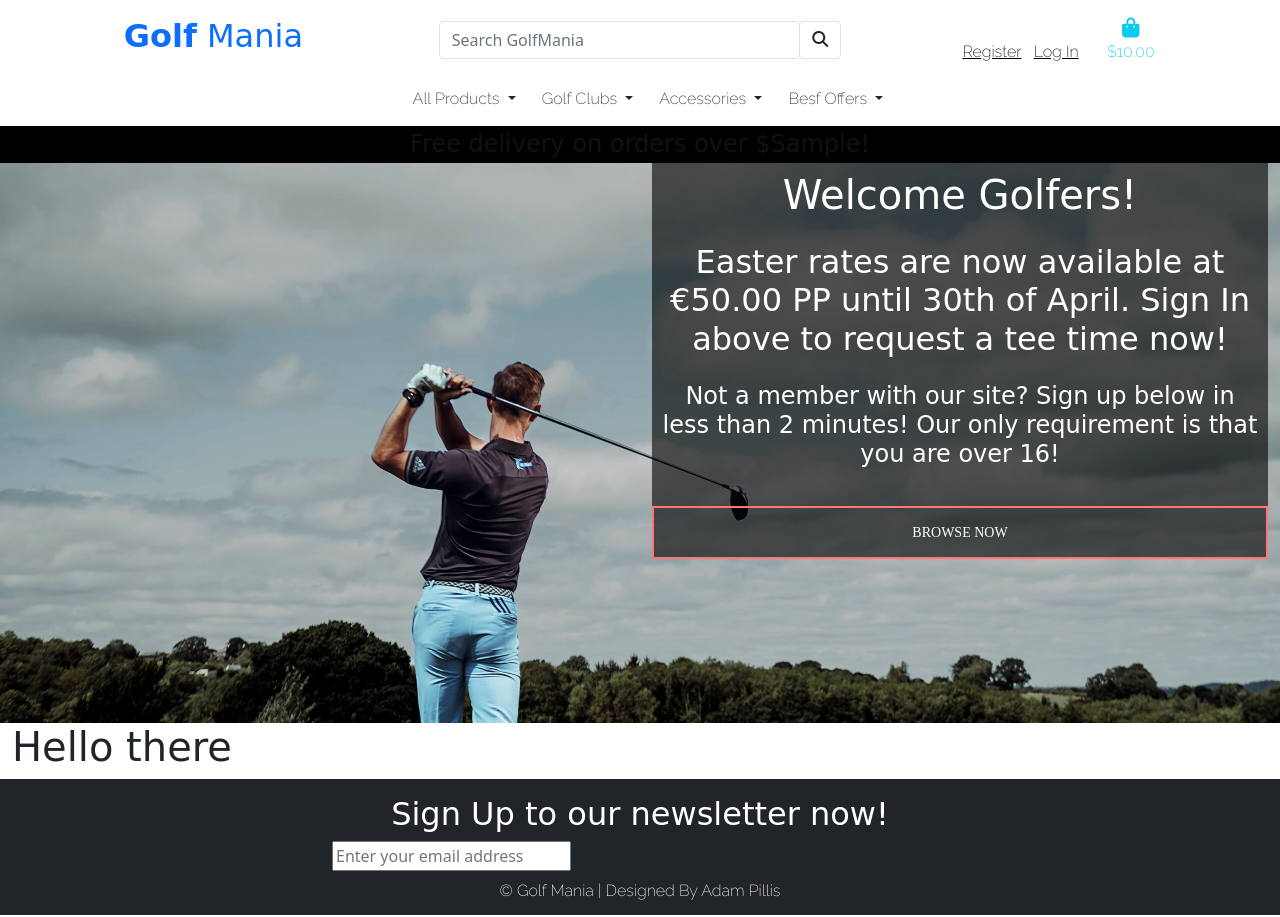
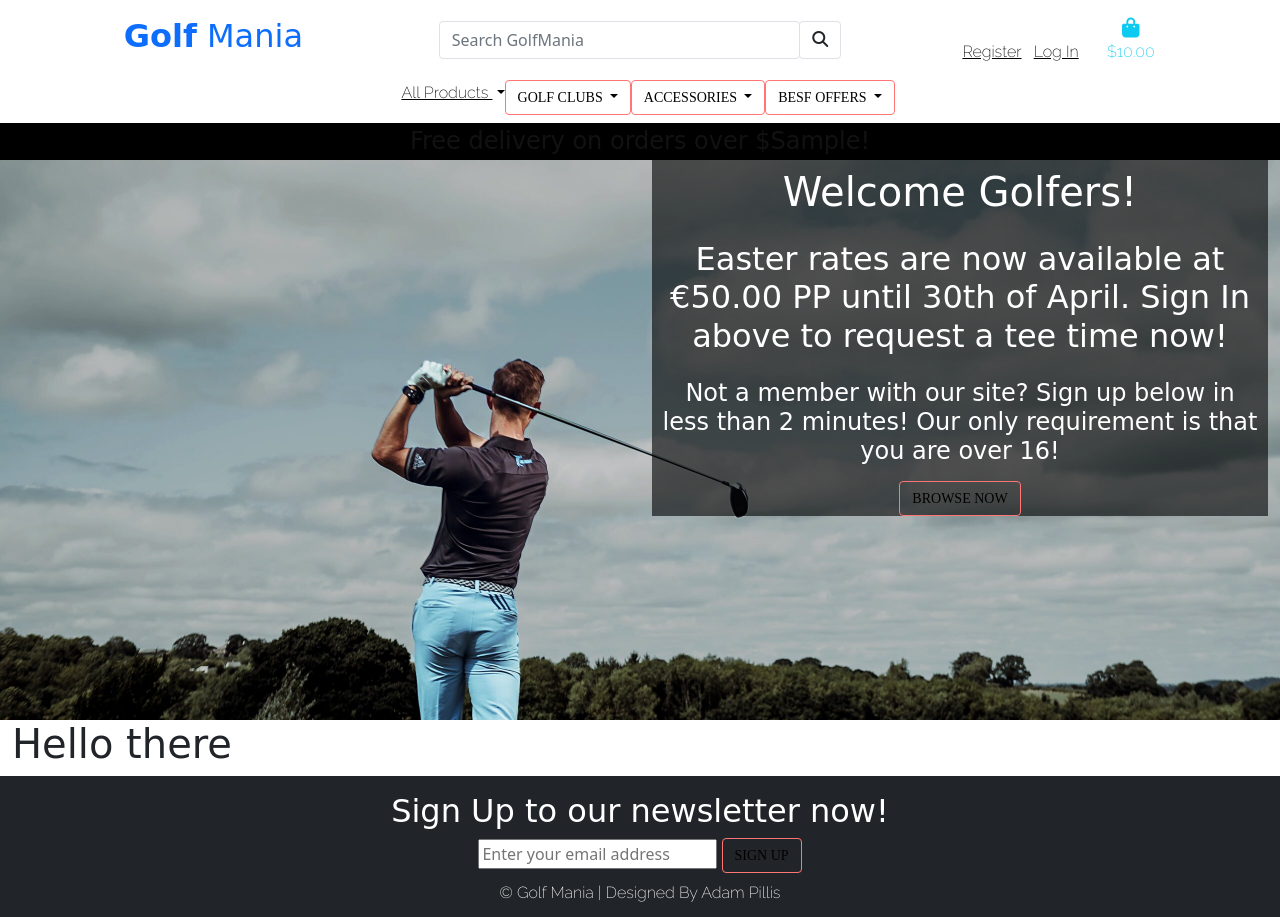
Before and after one commit to AdamPillis/GolfMania, a Django app: template home/templates/home/index.html in a window 1280 px wide. Run offline with Django 3.2, Linux system fonts and the light colour scheme; the template is opened without the code that fills it: most values are stand-ins (such as "Sample title", 1, 10 or a date in 2020); some libraries are stand-ins or nearby versions; some web fonts are replaced.

Commit message:
Import general button style and fix button issue

```diff
--- a/home/templates/home/index.html
+++ b/home/templates/home/index.html
@@ -20,7 +20,7 @@
                     <h2 class="mb-2 p-2 text-white">Easter rates are now available at €50.00 PP until 30th of April. Sign In above to request a tee time now!</h2>
                     <h4 class="p-2 text-white">Not a member with our site? Sign up below in less than 2 minutes! Our only requirement is that you are over 16!</h4>
 
-                    <a class="bttn bttn-hover" href="">Browse Now</a>
+                    <a class="btn btn1" href="">Browse Now</a>
                 </div>
             </div>
         </div>
--- a/static/css/base.css
+++ b/static/css/base.css
@@ -23,22 +23,21 @@ a:hover {
 
 /* setting general button design */
 /* design idea from 'Animated CSS Buttons'  */
-.bttn{
+.btn{
   position: relative;
-  display: block;
-  color: white;
+
+  color: black;
   font-size: 14px;
   font-family: "montserrat";
   text-decoration: none;
-  margin: 30px 0;
-  border: 2px solid #ff7675;
-  padding: 14px 60px;
+  border: 1px solid #ff7675;
   text-transform: uppercase;
   overflow: hidden;
   transition: 1s all ease;
 }
-.bttn::before{
+.btn::before{
   background: #ff7675;
+  color: white;
   content: "";
   position: absolute;
   top: 50%;
@@ -48,11 +47,14 @@ a:hover {
   transition: all 0.6s ease;
 }
 /* general button hover effect */
-.bttn-hover::before{
+.btn1:hover {
+  color: white;
+}
+.btn1::before{
   width: 0%;
   height: 100%;
 }
-.bttn-hover:hover::before{
+.btn1:hover::before{
   width: 100%;
 }
 
@@ -85,7 +87,7 @@ a:hover {
   width: 100%;
   overflow: hidden;
   position: relative;
-  z-index: 1000;
+  z-index: 10;
 }
 
 .landing-image .container-fluid .text-center {
--- a/templates/base.html
+++ b/templates/base.html
@@ -51,7 +51,7 @@
                     <div class="input-group w-100">
                         <input class="form-control border border-black rounded-2" type="text" name="search" placeholder="Search GolfMania">
                         <div class="input-group-append">
-                            <button class="form-control btn border rounded-2" type="submit">
+                            <button class="form-control border rounded-2" type="submit">
                                 <span class="icon">
                                     <i class="fas fa-search"></i>
                                 </span>
@@ -64,10 +64,10 @@
                 <ul class="list-inline list-unstyled text-center text-lg-right my-0">
                     {% if request.user.is_authenticated %}
                         <li class="list-inline-item dropdown">
-                            <button class="btn dropdown-toggle" type="button" id="dropdownMenu" data-bs-toggle="dropdown" aria-expanded="false">
+                            <a class="text-decoration-none" type="button" id="dropdownMenu" data-bs-toggle="dropdown" aria-expanded="false">
                                 <div><i class="fas fa-user fa-lg"></i></div>
                                 <p class="my-0">My Account</p>
-                            </button>
+                            </a>
                             <ul class="dropdown-menu" aria-labelledby="dropdownMenu">
                                 {% if request.user.is_superuser %}
                                     <li><a href="#" class="dropdown-item">Product Management</a></li>
@@ -146,17 +146,15 @@
 
     <!-- footer displaying name of golf club and contains 4 social media links -->
     <footer class="footer bg-dark mt-auto pt-3 pb-1">
+        <h2 class="text-white text-center">Sign Up to our newsletter now!</h2>
         <div class="container-fluid">
-            <div class="row justify-content-center">
-                <div class="col-sm-10 col-md-6">
-                    <h2 class="text-white text-center">Sign Up to our newsletter now!</h2>
+            <div class="row">
+                <div class="col-12 text-center mx-sm-auto">
+                    <input class="input-text required" type="email" id="" name="" placeholder="Enter your email address">
+                    <button class="btn btn1" type="submit">Sign Up</button>
                 </div>
             </div>
-            <div class="row justify-content-center">
-                <div class="col-sm-10 col-md-6">
-                    <input class="input-text required" type="email" id="" name="" placeholder="Enter your email address">
-                </div>
-            </div>
+        </div>
                 <!-- <div class="col-lg-12 display text-center mb-2 text-white">
                     <a class="footer-link" href="https://www.facebook.com" target="_blank" rel="noopener"
                         aria-label="visit our Facebook page (opens in a new tab)">
--- a/templates/includes/main-nav.html
+++ b/templates/includes/main-nav.html
@@ -1,7 +1,7 @@
 <div class="collapse navbar-collapse" id="navbarContent">
     <ul class="navbar-nav nav w-auto mx-auto">
         <div class="dropdown nav-item">
-            <a class="btn dropdown-toggle" href="#" role="button" id="dropdownMenuLink" data-bs-toggle="dropdown" aria-expanded="false">
+            <a class="dropdown-toggle" href="#" role="button" id="dropdownMenuLink" data-bs-toggle="dropdown" aria-expanded="false">
               All Products
             </a>
 
```
Also changed, not shown: media/brands-image.jpeg (added).
